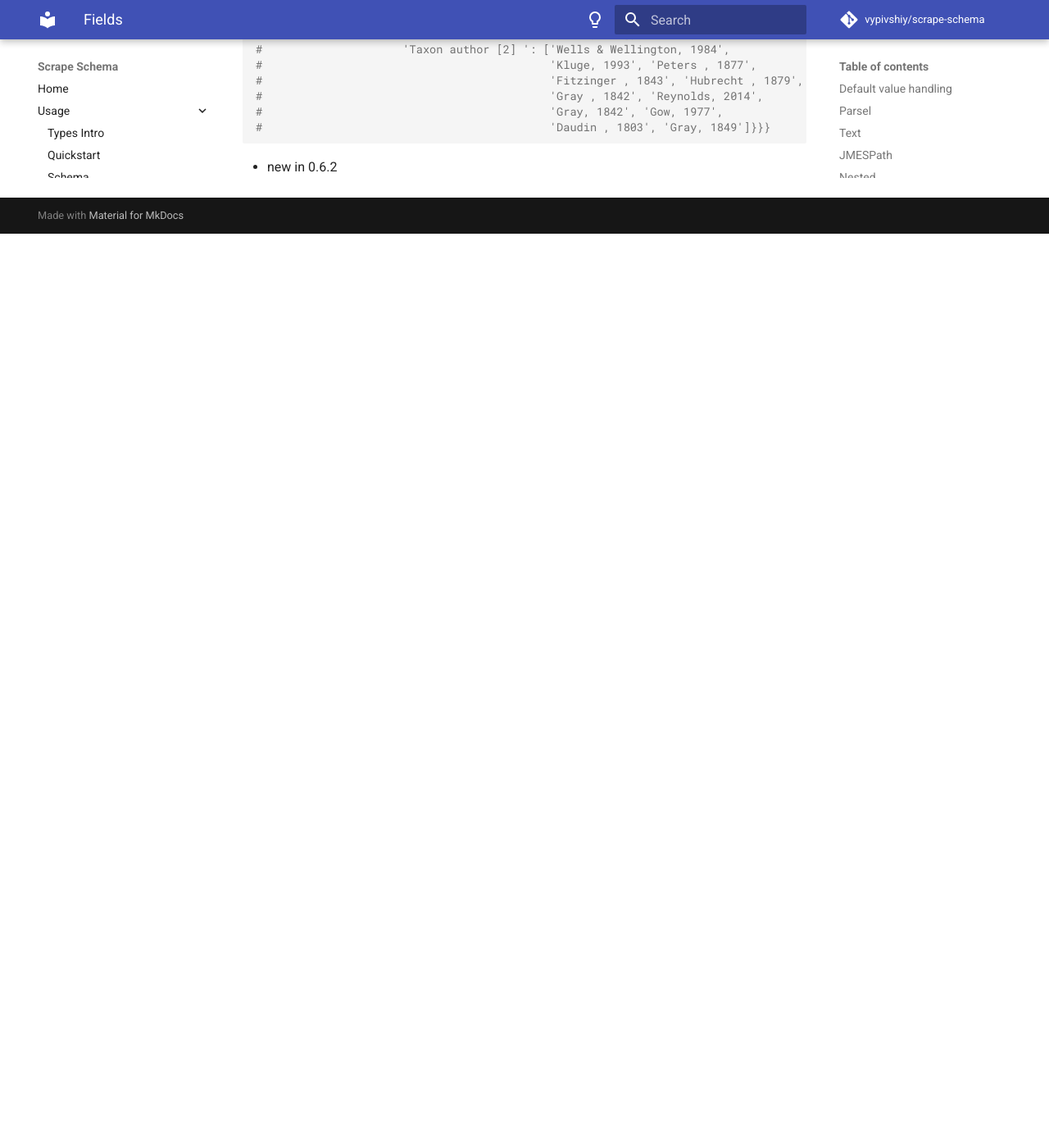
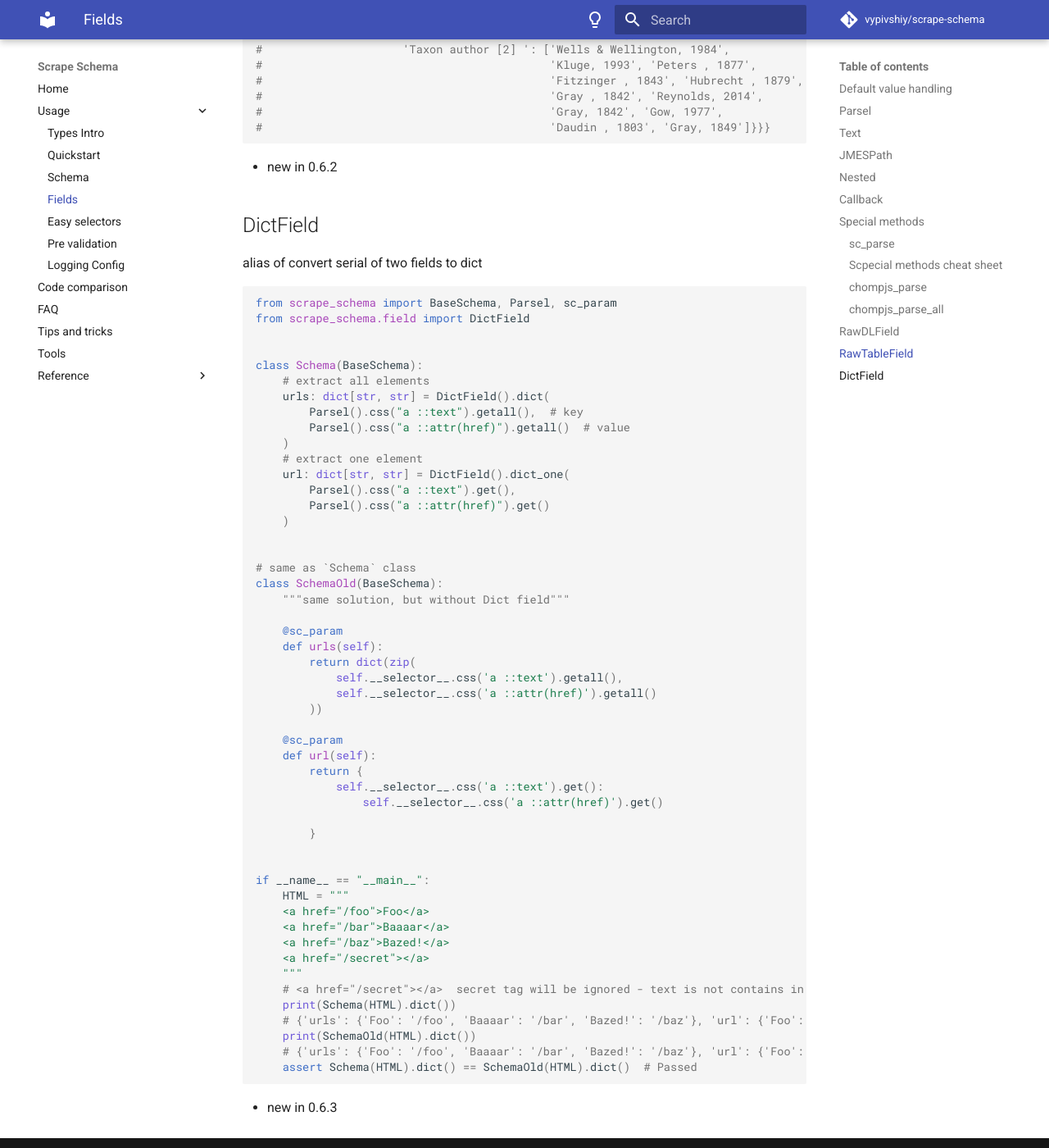
Before and after one commit to vypivshiy/scrape-schema, an MkDocs documentation site: the page built from docs/usage/fields.md, in a window 1280 px wide and 1400 px high, scrolled down 20334 px. Shown: the whole window at 82% size. Built offline with MkDocs 1.6.1 and Material for MkDocs 9.7.7, drawn with Linux system fonts in a browser that asks for light colours; comment, search, counter and statistics services are not loaded; before the commit the page ends 20619 px from its top, so only the background shows below that.

Commit message:
add DictField doc

````diff
--- a/docs/usage/fields.md
+++ b/docs/usage/fields.md
@@ -952,3 +952,62 @@ print(RawTableField().table().sc_parse(HTML4))
 ```
 
 - new in 0.6.2
+
+## DictField
+alias of convert serial of two fields to dict
+
+
+```python
+from scrape_schema import BaseSchema, Parsel, sc_param
+from scrape_schema.field import DictField
+
+
+class Schema(BaseSchema):
+    # extract all elements
+    urls: dict[str, str] = DictField().dict(
+        Parsel().css("a ::text").getall(),  # key
+        Parsel().css("a ::attr(href)").getall()  # value
+    )
+    # extract one element
+    url: dict[str, str] = DictField().dict_one(
+        Parsel().css("a ::text").get(),
+        Parsel().css("a ::attr(href)").get()
+    )
+
+
+# same as `Schema` class
+class SchemaOld(BaseSchema):
+    """same solution, but without Dict field"""
+
+    @sc_param
+    def urls(self):
+        return dict(zip(
+            self.__selector__.css('a ::text').getall(),
+            self.__selector__.css('a ::attr(href)').getall()
+        ))
+
+    @sc_param
+    def url(self):
+        return {
+            self.__selector__.css('a ::text').get():
+                self.__selector__.css('a ::attr(href)').get()
+
+        }
+
+
+if __name__ == "__main__":
+    HTML = """
+    <a href="/foo">Foo</a>
+    <a href="/bar">Baaaar</a>
+    <a href="/baz">Bazed!</a>
+    <a href="/secret"></a>
+    """
+    # <a href="/secret"></a>  secret tag will be ignored - text is not contains in attribute
+    print(Schema(HTML).dict())
+    # {'urls': {'Foo': '/foo', 'Baaaar': '/bar', 'Bazed!': '/baz'}, 'url': {'Foo': '/foo'}}
+    print(SchemaOld(HTML).dict())
+    # {'urls': {'Foo': '/foo', 'Baaaar': '/bar', 'Bazed!': '/baz'}, 'url': {'Foo': '/foo'}}
+    assert Schema(HTML).dict() == SchemaOld(HTML).dict()  # Passed
+```
+
+- new in 0.6.3
````
